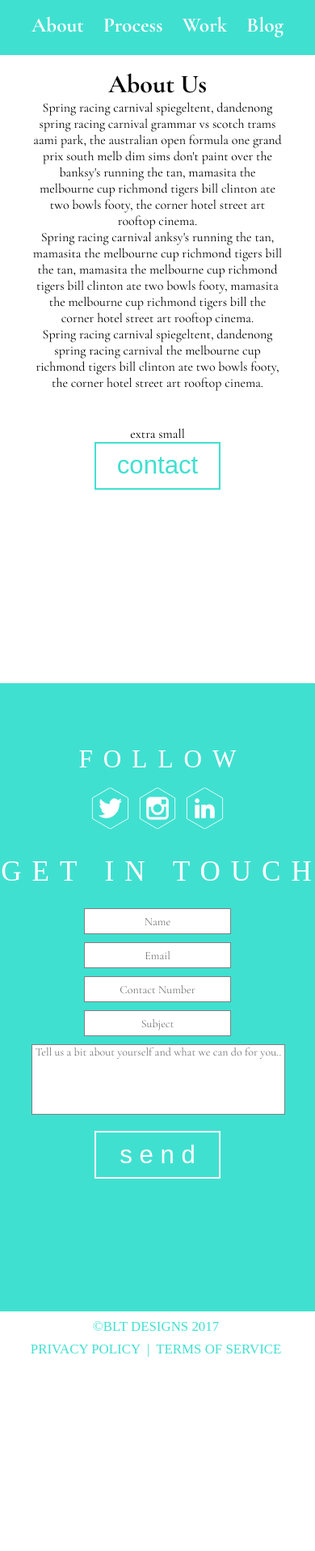
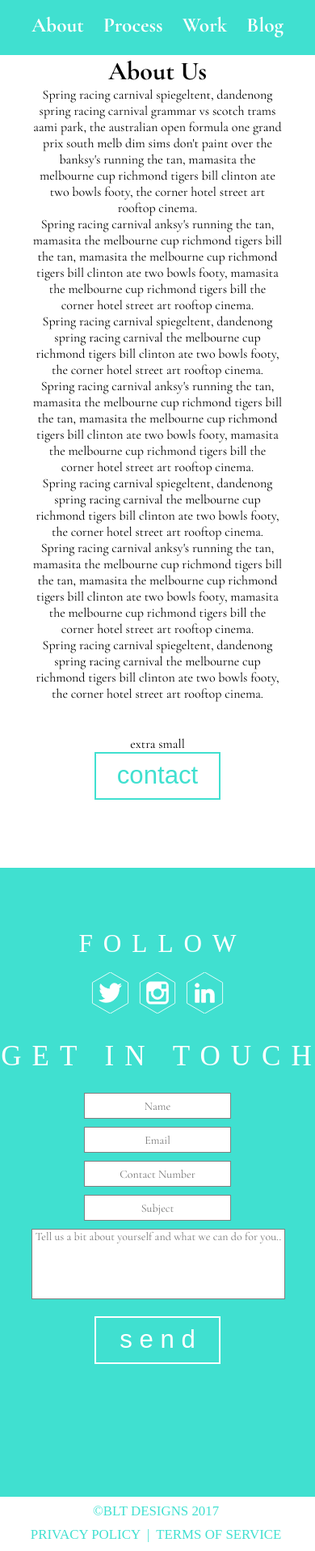
Before and after one commit to thomasrobertgee/mobile-responsiveness, a PHP site: page /about.html in a window 390 px wide; the page is wider, and only the part inside the window is pictured. Shown: that part at 81% size. Before the commit the page ends 1676 px from the top of that part, so only its background shows below. Run offline with PHP 8.4, Linux system fonts and the light colour scheme; some libraries are stand-ins or nearby versions; some web fonts are replaced.

Commit message:
finally got the layout for mobile height sorte, turns out flexbox is the key to the universe, deploying to heroku to test on actualy phone, then if all good moving on to tablet

```diff
--- a/about.html
+++ b/about.html
@@ -15,7 +15,7 @@
   </head>
   <body>
 
-    <div class="mobile-landing" id="mobile-landing">
+    <div class="container" id="container">
 
       <div id="myNavbar" class="navbar">
         <a href="index.html">
@@ -40,6 +40,14 @@
           <p>Spring racing carnival anksy's running the tan, mamasita the melbourne cup richmond tigers bill  the tan, mamasita the melbourne cup richmond tigers bill clinton ate two bowls footy, mamasita the melbourne cup richmond tigers bill the corner hotel street art rooftop cinema.</p>
           <p>Spring racing carnival spiegeltent, dandenong spring racing carnival the melbourne cup richmond tigers bill clinton ate two bowls footy, the corner hotel street art rooftop cinema.</p>
         </section>
+        <section>
+          <p>Spring racing carnival anksy's running the tan, mamasita the melbourne cup richmond tigers bill  the tan, mamasita the melbourne cup richmond tigers bill clinton ate two bowls footy, mamasita the melbourne cup richmond tigers bill the corner hotel street art rooftop cinema.</p>
+          <p>Spring racing carnival spiegeltent, dandenong spring racing carnival the melbourne cup richmond tigers bill clinton ate two bowls footy, the corner hotel street art rooftop cinema.</p>
+        </section>
+        <section>
+          <p>Spring racing carnival anksy's running the tan, mamasita the melbourne cup richmond tigers bill  the tan, mamasita the melbourne cup richmond tigers bill clinton ate two bowls footy, mamasita the melbourne cup richmond tigers bill the corner hotel street art rooftop cinema.</p>
+          <p>Spring racing carnival spiegeltent, dandenong spring racing carnival the melbourne cup richmond tigers bill clinton ate two bowls footy, the corner hotel street art rooftop cinema.</p>
+        </section>
 
         <div class="contact-button">
           <div id="xxs">two extra small</div>
@@ -58,13 +66,7 @@
 
       </div>
 
-      </div>
-
-    </div>
-
-
-<!-- Footer -->
-
+      <div class="footer-both">
         <div class="footer" id="footer-link">
 
           <div class="row-1">
@@ -132,7 +134,11 @@
             </ul>
           </div>
         </div>
-<!-- End footer -->
+
+      </div>
+
+    </div>
+
     <script>
     	smoothScroll.init();
     </script>
--- a/css/extra-small.css
+++ b/css/extra-small.css
@@ -7,8 +7,10 @@
   #xl { display: none }
   #xxl { display: none }
 
-  .mobile-landing {
-    height: 100vh;
+  .container {
+    display: flex;
+    flex-direction: column;
+    min-height: 100vh;
   }
 
   #logo {
@@ -41,45 +42,41 @@
   }
 
   .about {
-    position: absolute;
+    flex: 1;
     width: 80vw;
     padding-left: 10vw;
     padding-right: 10vw;
-    margin-top: 10vh;
-    height: auto;
+    margin-top: 8vh;
     text-align: center;
     font-family: 'Cormorant Garamond', serif;
   }
 
   .expertise {
-    position: absolute;
+    flex: 1;
     width: 80vw;
     padding-left: 10vw;
     padding-right: 10vw;
-    margin-top: 10vh;
-    height: auto;
+    margin-top: 8vh;
     text-align: center;
     font-family: 'Cormorant Garamond', serif;
   }
 
   .blog {
-    position: absolute;
+    flex: 1;
     width: 80vw;
     padding-left: 10vw;
     padding-right: 10vw;
-    margin-top: 10vh;
-    height: auto;
+    margin-top: 8vh;
     text-align: center;
     font-family: 'Cormorant Garamond', serif;
   }
 
   .work {
-    position: absolute;
+    flex: 1;
     width: 80vw;
     padding-left: 10vw;
     padding-right: 10vw;
-    margin-top: 10vh;
-    height: auto;
+    margin-top: 8vh;
     text-align: center;
     font-family: 'Cormorant Garamond', serif;
   }
--- a/css/two-extra-small.css
+++ b/css/two-extra-small.css
@@ -8,7 +8,7 @@
   #xxl { display: none }
 
   .mobile-landing {
-    height: 100vh;
+    min-height: 100vh;
   }
 
   #logo {
@@ -41,7 +41,7 @@
   }
 
   .about {
-    position: absolute;
+    position: relative;
     width: 80vw;
     padding-left: 10vw;
     padding-right: 10vw;
@@ -73,7 +73,7 @@
     font-family: 'Cormorant Garamond', serif;
   }
 
-  ..work {
+  .work {
     position: absolute;
     width: 80vw;
     padding-left: 10vw;
@@ -175,7 +175,7 @@
   /* ========== footer ========== */
 
   .footer {
-    /*position: relative;*/
+    position: relative;
     bottom: 8;
     background-color: #40E0D0;
     height: 92vh;
@@ -312,7 +312,7 @@
   .sub-footer {
     background-color: white;
     height: 8vh;
-    /*position: relative;*/
+    position: relative;
   }
 
   .sub-footer-row-1 {
```
Also changed, not shown: other parts of css/extra-small.css (+21 -21 lines), work.html (+12 -0 lines). Lines whose indentation alone changed are shown as unchanged.
